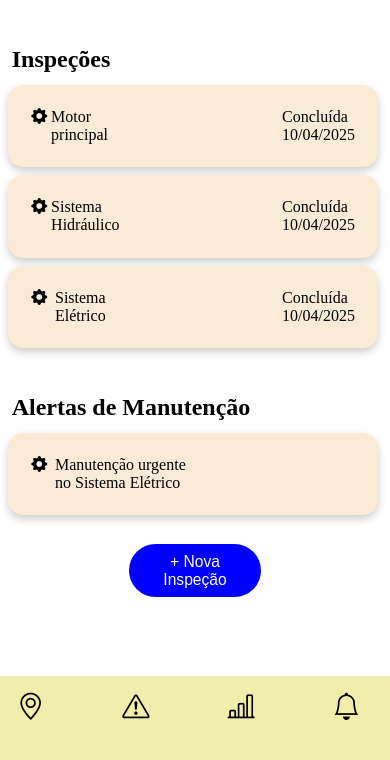
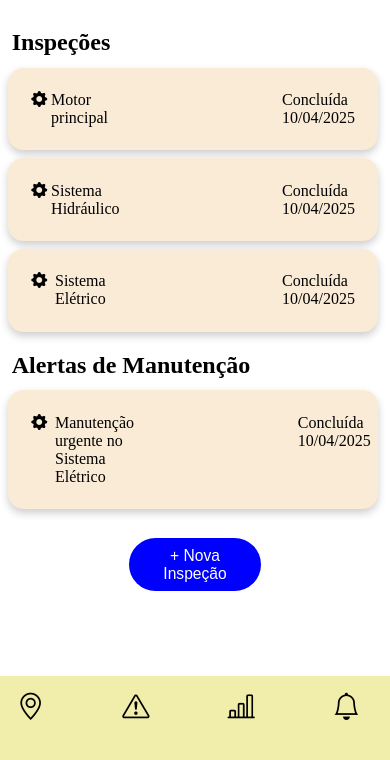
Before and after one commit to Murilo08-del/MOCKUP, a PHP site: page /html/monitoramento.html in a window 390 px wide. Shown: the part 84-844 px from the top of the page. Run offline with PHP 8.4, Linux system fonts and the light colour scheme.

Commit message:
atualiza

```diff
--- a/css/monitoramento.css
+++ b/css/monitoramento.css
@@ -53,12 +53,12 @@
 
 
     #inspecoes {
-        padding-top: 4vh;
+        padding-top: 2vh;
         margin: 3vw;
     }
 
     #alertas {
-        padding-top: 4vh;
+        padding-top: 1vh;
         margin: 3vw;
     }
 
--- a/html/monitoramento.html
+++ b/html/monitoramento.html
@@ -59,8 +59,12 @@
         </section>
         <div class="caixa3">
             <i class="bi bi-gear-fill"></i>
-            <p>Manutenção urgente <br>
+            <p>Manutenção urgente
                 no Sistema Elétrico </p>
+                <div class="ajeitar">
+                    <p>Concluída<br>
+                    10/04/2025</p>
+            </div>
         </div>
 
         <section id="enviar">
```
